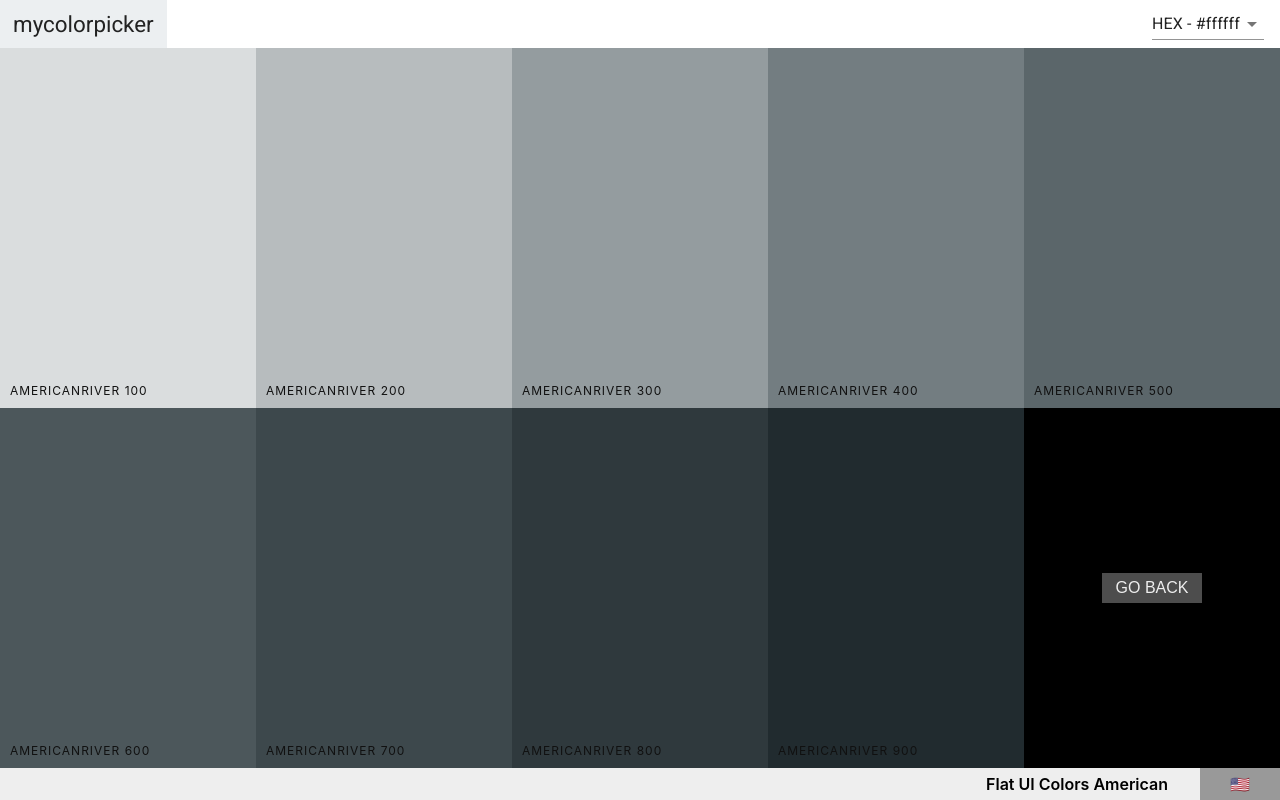
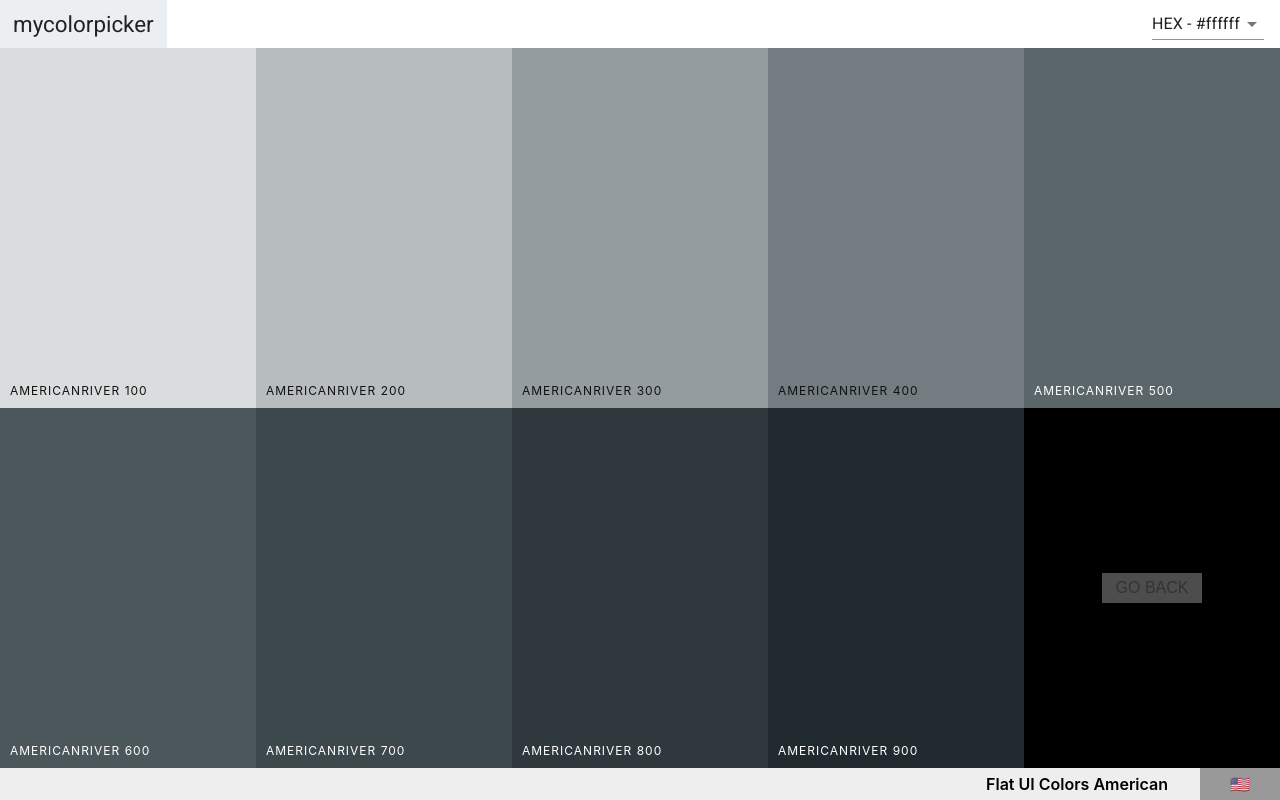
Before and after one commit to jonjj2016/myColors, a React (Create React App) app: page /palette/flat-ui-colors-american/americanriver in a window 1280 px wide. Built offline with nearby package versions, Linux system fonts and the light colour scheme.

Commit message:
Addid luminance into ColorBox component to trick colors depending background color

```diff
--- a/src/Components/ColorBox/ColorBox.jsx
+++ b/src/Components/ColorBox/ColorBox.jsx
@@ -1,6 +1,7 @@
 import React, { useState, useEffect } from 'react';
 import { useParams } from 'react-router-dom';
 import { ColorBox, Copy_Overlay, Message, More } from './Styled';
+import chroma from 'chroma-js';
 import { CopyToClipboard } from 'react-copy-to-clipboard';
 
 let timeout;
@@ -9,7 +10,8 @@ const CororBox = (props) => {
   const { background, name, id, fromShades = false } = props;
   const { id: paramId } = useParams();
   const [copied, setCopied] = useState(false);
-
+  const isDarkcolor = chroma(background).luminance() <= 0.18;
+  const isLightColor = chroma(background).luminance() >= 0.8;
   const onClick = (e) => {
     setCopied(true);
   };
@@ -25,9 +27,9 @@ const CororBox = (props) => {
 
   return (
     <CopyToClipboard onCopy={onClick} text={background}>
-      <ColorBox fromShades={fromShades} background={background}>
+      <ColorBox isLight={isLightColor} isDark={isDarkcolor} fromShades={fromShades} background={background}>
         <Copy_Overlay background={background} copied={copied} />
-        <Message copied={copied}>
+        <Message isDark={isDarkcolor} copied={copied}>
           <h1>Copied!</h1>
           <p>{background}</p>
         </Message>
@@ -41,7 +43,7 @@ const CororBox = (props) => {
           </button>
         </div>
         {!fromShades && (
-          <More to={`/palette/${paramId}/${id}`} onClick={(e) => e.stopPropagation()}>
+          <More isLight={isLightColor} isDark={isDarkcolor} to={`/palette/${paramId}/${id}`} onClick={(e) => e.stopPropagation()}>
             More
           </More>
         )}
--- a/src/Components/ColorBox/Styled.jsx
+++ b/src/Components/ColorBox/Styled.jsx
@@ -25,6 +25,7 @@ export const ColorBox = styled.div`
     font-size: 1rem;
     line-height: 1;
     color: #eee;
+    color: ${(props) => (props.isDark ? '#fff' : '#333')};
     text-transform: uppercase;
     border: none;
     opacity: 0;
@@ -44,7 +45,8 @@ export const ColorBox = styled.div`
     left: 0;
     bottom: 0;
     padding: 10px;
-    color: #111;
+    color: ${(props) => (props.isDark ? '#fff' : '#111')};
+
     letter-spacing: 1px;
     text-transform: uppercase;
     font-size: 12px;
@@ -57,6 +59,7 @@ export const Copy_Overlay = styled.div`
   height: 100%;
   transition: transform 1.6s ease;
   width: 100%;
+
   transform: scale(0.1);
   ${(props) =>
     props.copied &&
@@ -73,6 +76,7 @@ export const More = styled(Link)`
   border: none;
   right: 0;
   color: #eee;
+  color: ${(props) => (props.isDark ? '#fff' : '#666')};
   bottom: 0;
   width: 60px;
   height: 30px;
@@ -97,6 +101,8 @@ export const Message = styled.div`
   transition: transform 0.5s ease-in-out;
   transition-delay: 0.4s;
   color: #eee;
+  /* ; */
+
   h1 {
     font-weight: 400;
     text-shadow: 1px 2px 7px rgba(0, 0, 0, 0.6);
@@ -107,10 +113,13 @@ export const Message = styled.div`
     margin-bottom: 0;
     text-transform: uppercase;
     letter-spacing: 0.3rem;
+    color: ${(props) => (props.isDark ? '#eee' : '#444')};
   }
   p {
     font-size: 2rem;
     font-weight: 100;
+    letter-spacing: 2px;
+    color: ${(props) => (props.isDark ? '#eee' : '#333')};
   }
   ${(props) =>
     props.copied &&
```
